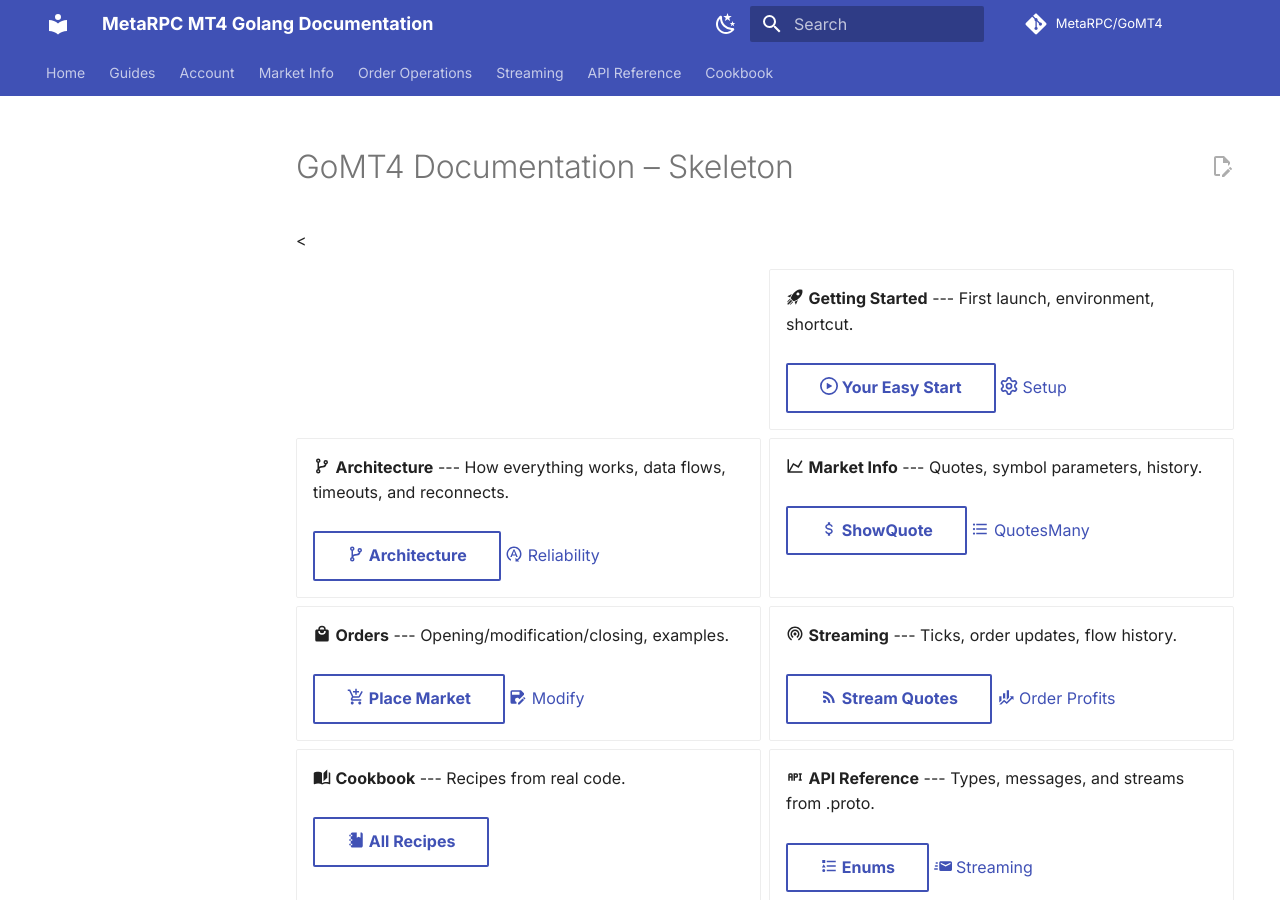
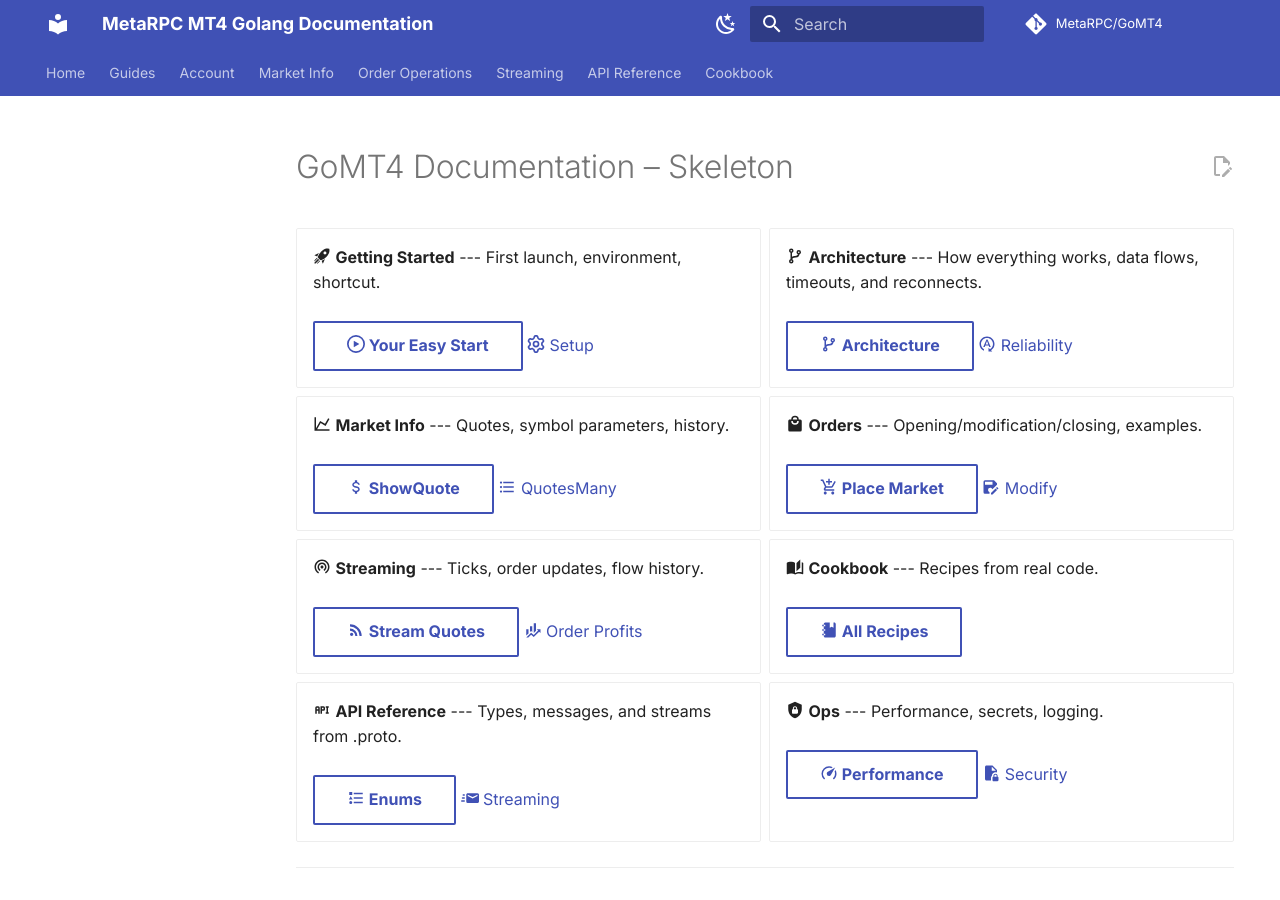
Before and after one commit to MetaRPC/GoMT4, an MkDocs documentation site: the page built from docs/GoMT4_Documentation_Skeleton.md, in a window 1280 px wide and 900 px high. Built offline with MkDocs 1.6.1 and Material for MkDocs 9.7.7, drawn with Linux system fonts in a browser that asks for light colours; comment, search, counter and statistics services are not loaded.

Commit message:
Update GoMT4_Documentation_Skeleton.md

```diff
--- a/docs/GoMT4_Documentation_Skeleton.md
+++ b/docs/GoMT4_Documentation_Skeleton.md
@@ -1,6 +1,6 @@
 # GoMT4 Documentation – Skeleton
 
-<<div class="grid cards" markdown>
+<div class="grid cards" markdown>
 
 -   :material-rocket-launch: **Getting Started**
     ---
@@ -58,6 +58,7 @@
     [:material-file-lock: Security](Security_Secrets.md){ .md-button-outline }
 
 </div>
+
 
 
 
```
